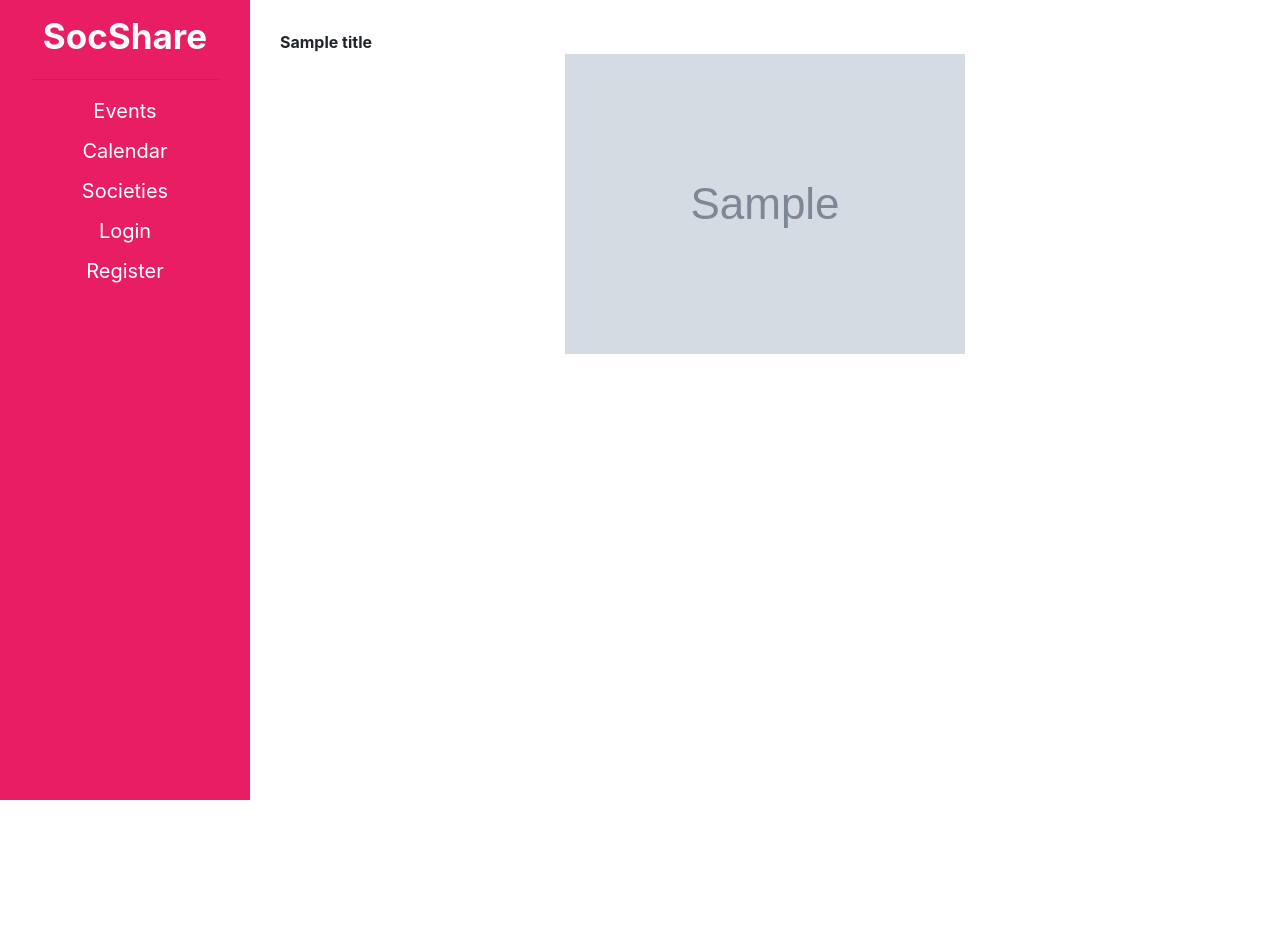
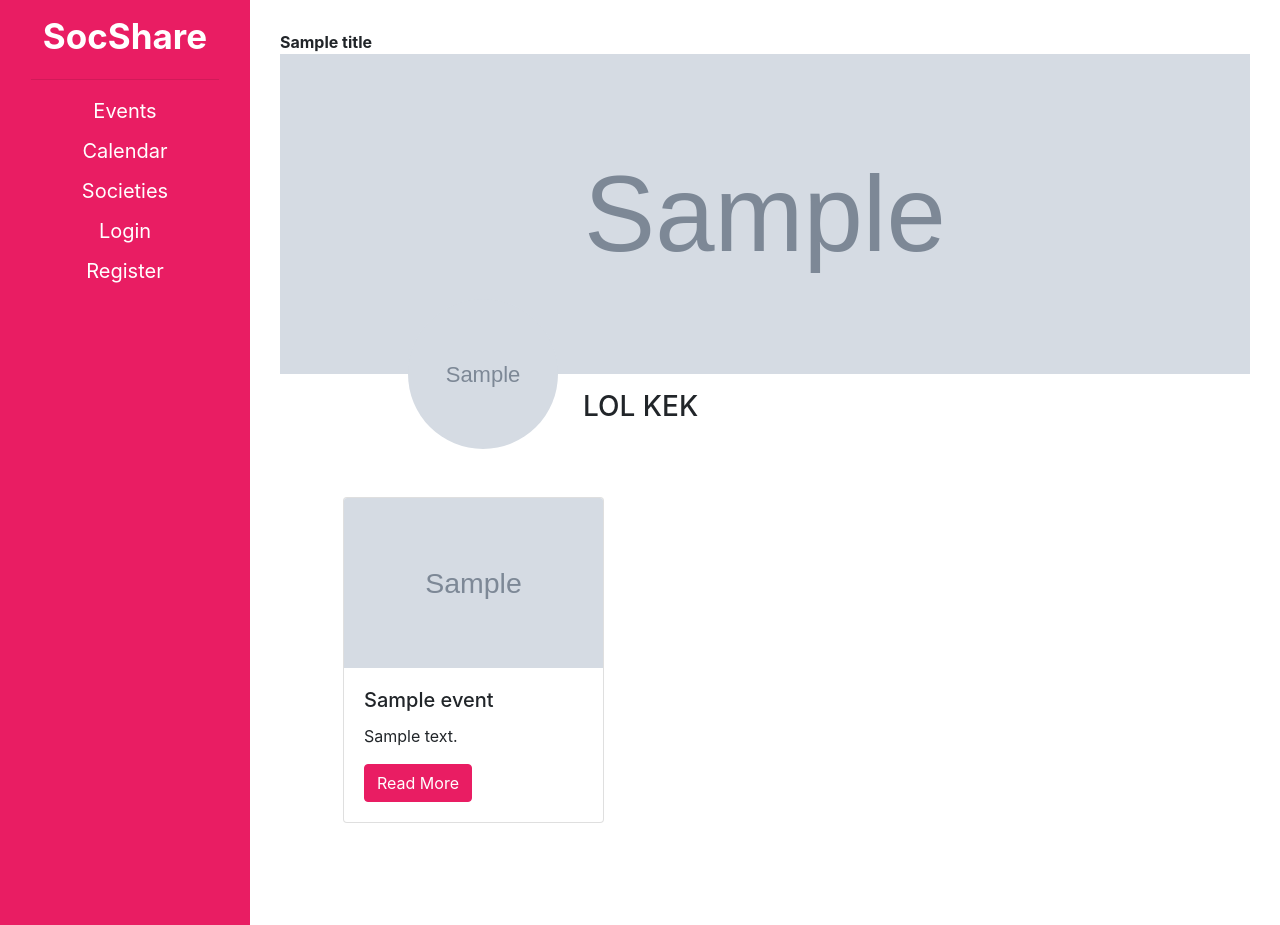
Before and after one commit to SocShare/SocShare, a Django app: template wad_project/templates/socshare/profile.html in a window 1280 px wide. Before the commit the page ends 800 px from the top, so only its background shows below. Run offline with Django 3.2, Linux system fonts and the light colour scheme; the template is opened without the code that fills it: most values are stand-ins (such as "Sample title", 1, 10 or a date in 2020); grey boxes marked "Sample" are stand-in pictures; some libraries are stand-ins or nearby versions.

Commit message:
Base optimisatons + Profile Page

```diff
--- a/wad_project/static/css/style.css
+++ b/wad_project/static/css/style.css
@@ -34,6 +34,10 @@
     flex-direction: column;
 }
 
+.fullscreen {
+    padding: 0 !important;
+}
+
 .nav-links {
     text-align:center;
 }
@@ -67,3 +71,28 @@
 .abcRioButtonContentWrapper {
     background-color: #E91D63 !important;
 }
+
+/* Start society profile */
+
+.banner-img {
+    max-height: 40vh;
+    object-fit: cover;
+}
+.logo-container {
+    margin-top: -75px;
+    margin-left: 10vw;
+    display: flex;
+}
+
+.logo {
+    width: 150px;
+    height: 150px;
+    border-radius: 50%;
+}
+.logo-name {
+    display: inline-block;
+    align-self: flex-end;
+    margin: 25px;
+}
+
+/* End society profile */
--- a/wad_project/templates/socshare/base.html
+++ b/wad_project/templates/socshare/base.html
@@ -10,10 +10,12 @@
         <link rel="stylesheet" href="{% static 'css/style.css' %}">
         <!-- Include Bootstrap js functions -->
         <script src="{% static 'js/bootstrap.min.js' %}"></script>
-        <script src="https://kit.fontawesome.com/09e69acc6e.js" crossorigin="anonymous"></script>
+        <!-- <script src="https://kit.fontawesome.com/09e69acc6e.js" crossorigin="anonymous" async defer></script> -->
 
         <meta name="google-signin-client_id" content="375227693840-d1eeqq1cik0tmcjcg5j0jj9hfd1oe2e0.apps.googleusercontent.com">
         <script src="https://apis.google.com/js/platform.js" async defer></script>
+
+        <meta name="viewport" content="width=device-width, initial-scale=1">
     </head>
     <body>
         <div class="wrapper">
@@ -30,9 +32,10 @@
                     <li><a href="{% url 'socshare:register' %}">Register</a></li>
                 </ul>
             </nav>
-
-            <div class="content">
-                <b>{{ title }}</b>
+            <div class="content {% if fullscreen %}fullscreen{% endif %}">
+                {% if not fullscreen %}
+                    <b>{{ title }}</b>
+                {% endif %}
                 {% block container %}
                 {% endblock %}
             </div>
--- a/wad_project/templates/socshare/profile.html
+++ b/wad_project/templates/socshare/profile.html
@@ -1,13 +1,28 @@
 {% extends 'socshare/base.html' %}
 {% load static %}
-{% load template_tags %}
-
-{% block title %}
-Test
-{% endblock %}
 
 {% block container %}
-<div id="row">
-    <div id="banner_img" class="col-sm-12"><img src="/media/events_banners/{{ banner_img_url }}" class="mx-auto d-block" alt=""></div>
+<img src="/media/events_banners/{{ banner_img_url }}" class="banner-img" alt="">
+<div class="logo-container">
+    <img src="/media/events_banners/{{ banner_img_url }}" class="logo" alt="">
+    <h3 class="logo-name">LOL KEK</h3>
+</div>
+<div class="row row-cols-md-1 row-cols-lg-2 row-cols-xl-3 flex-grow m-5">
+    {% if events %}
+    {% for e in events %}
+    <div class="col mb-4">
+        <div class="card">
+            <img src="/media/events_banners/{{ e.img }}" class="card-img-top" alt="Card image">
+            <div class="card-body">
+                <h5 class="card-title">{{ e.name }}</h5>
+                <p class="card-text">{{ e.description }}</p>
+                <a href="/events/{{ e.url }}" class="btn btn-primary color-main">Read More</a>
+            </div>
+        </div>
+    </div>
+    {% endfor %}
+    {% else %}
+    <strong>There are no Events scheduled by this society.</strong>
+    {% endif %}
 </div>
 {% endblock %}
```
Also changed, not shown: wad_project/socshare/views.py (+8 -5 lines), wad_project/media/events_banners/test.png.
